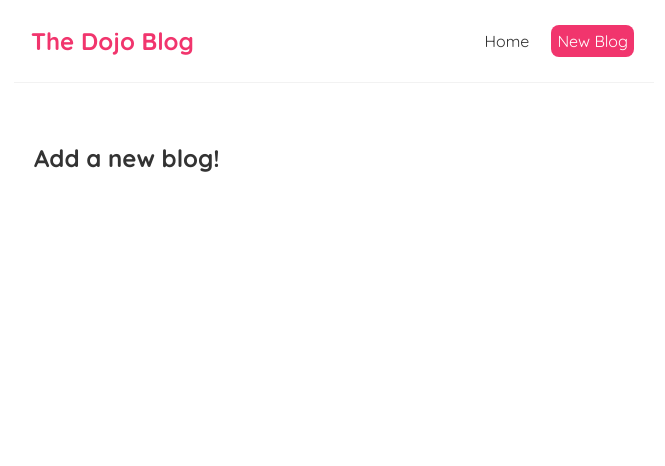
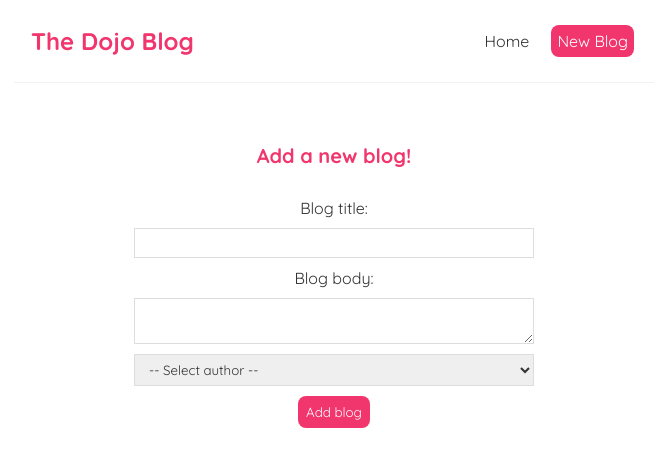
Before and after one commit to Henrique-Peixoto/modern-react, a React (Create React App) app in the folder dojo-blog/: page /create in a window 1280 px wide. Shown: the top 466 px of the page, without its empty margins (306-971 px from the left). Built offline with nearby package versions, Linux system fonts and the light colour scheme; the HTML template or start-up script is replaced by a standard one.

Commit message:
Controlled inputs (forms)

```diff
--- a/dojo-blog/src/BlogDetails.js
+++ b/dojo-blog/src/BlogDetails.js
@@ -5,7 +5,7 @@
   // This allows us to grab parameters from the URL
   // We want the ":id" in the route that leads to a blog
   const { id } = useParams()
-  const { data:blog, error, isPending} = useFecth('http://localhost:8000/blogs/' + id)
+  const { data:blog, error, isPending} = useFecth(`http://localhost:8000/blogs/${id}`)
 
   return (
     <div className="blog-detail">
--- a/dojo-blog/src/Create.js
+++ b/dojo-blog/src/Create.js
@@ -1,7 +1,40 @@
+import { useState } from 'react'
+
 const Create = () => {
+  const [title, setTitle] = useState('')
+  const [body, setBody] = useState('')
+  const [author, setAuthor] = useState('')
+
   return (
     <div className="create">
       <h2>Add a new blog!</h2>
+      <form>
+        <label>Blog title:</label>
+        <input
+          type="text"
+          required
+          value={ title }
+          onChange={(e) => setTitle(e.target.value)}
+        />
+        <label>Blog body:</label>
+        <textarea
+          required
+          value={ body }
+          onChange={(e) => setBody(e.target.value)}
+        ></textarea>
+        <select
+          value={ author }
+          onChange={(e) => setAuthor(e.target.value)}
+        >
+          <option value="" selected hidden>-- Select author --</option>
+          <option value="kant">Kant</option>
+          <option value="kierkegaard">Kierkegaard</option>
+        </select>
+        <button>Add blog</button>
+      </form>
+      <p>{ title }</p>
+      <p>{ body }</p>
+      <p>{ author }</p>
     </div>
   )
 }
--- a/dojo-blog/src/index.css
+++ b/dojo-blog/src/index.css
@@ -119,3 +119,39 @@
   border-radius: 8px;
   cursor: pointer;
 } */
+
+/* create new blog form */
+.create {
+  max-width: 400px;
+  margin: 0 auto;
+  text-align: center;
+}
+
+.create label {
+  text-align: center;
+  display: block;
+}
+
+.create h2 {
+  font-size: 20px;
+  color: #f1356d;
+  margin-bottom: 30px;
+}
+
+.create input, .create textarea, .create select {
+  width: 100%;
+  padding: 6px 10px;
+  margin: 10px 0;
+  border: 1px solid #ddd;
+  box-sizing: border-box;
+  display: block;
+}
+
+.create button {
+  background: #f1356d;
+  color: #fff;
+  border: 0;
+  padding: 8px;
+  border-radius: 8px;
+  cursor: pointer;
+}
```
